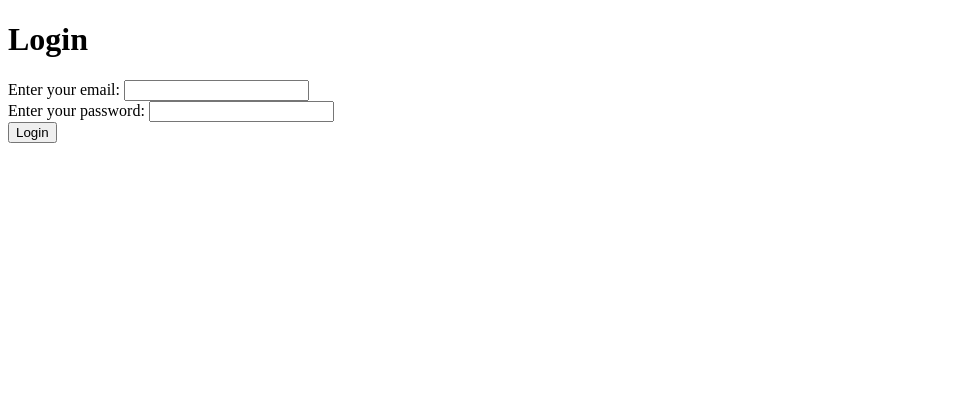
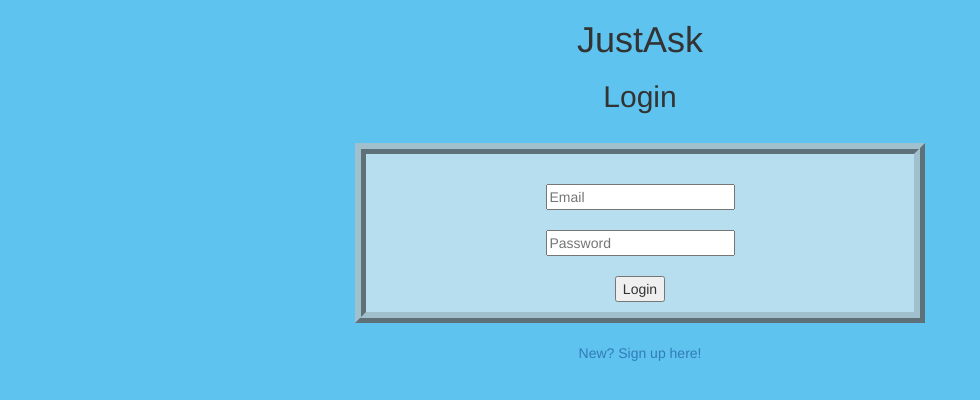
Before and after one commit to jsbindra00/justask, a Flask app: template chat-app/templates/login.html in a window 1280 px wide. Shown: the top 400 px of the page, without its empty margins (0-980 px from the left). Run offline with Flask 2, Linux system fonts and the light colour scheme; the template is opened without the code that fills it, so the values that code supplies are empty; some libraries are stand-ins or nearby versions.

Commit message:
better login
cleaned login a bit

```diff
--- a/chat-app/templates/login.html
+++ b/chat-app/templates/login.html
@@ -4,27 +4,42 @@
     <meta charset="UTF-8">
     <meta http-equiv="X-UA-Compatible" content="IE=edge">
     <meta name="viewport" content="width=device-width, initial-scale=1.0">
-    <title>My Chat App</title>
+    <link href="https://maxcdn.bootstrapcdn.com/bootstrap/3.3.5/css/bootstrap.min.css" rel="stylesheet">
+    <link href="https://maxcdn.bootstrapcdn.com/font-awesome/4.5.0/css/font-awesome.min.css" rel="stylesheet">
+    <title>Login</title>
+    <style>
+        .container {
+            text-align: center;
+        }
+        .row{
+            margin: auto;
+            width: 50%;
+            border: 3mm ridge rgb(160, 192, 205);
+            padding: 10px;
+            text-align: center;
+            align-items: center;
+            background-color: rgb(183, 222, 238);
+        }
+        body {
+            background-color: rgb(94, 196, 239);
+        }
+    </style>
 </head>
-<body>
-    <div class="center-container">
-        <div class="container">
-            <div class="row">
-                <h1 class="text-center">Login</h1>
-                    <form action="/login">
-                        <div>
-                            <label>Enter your email:</label>
-                            <input type="text" name="email">
-                        </div>
-                        <div>
-                            <label>Enter your password:</label>
-                            <input type="password" name="password">
-                        </div>
-                            <button type="submit">Login</button>
-                    </form>
-            </div>
+
+<body class="body">
+    <div class="container">
+        <h1>JustAsk</h1>
+        <h2>Login</h2><br>
+        <div class="row">
+            <form action="/home">
+                <div>
+                    <br><input type="text" placeholder="Email" name="email"><br><br>
+                    <input type="password" placeholder="Password" name="password"><br>
+                </div>
+                    <br><button type="submit">Login</button><br>
+            </form>
         </div>
+        <br><a href="">New? Sign up here!</a> <!-- link to register page -->
     </div>
-
 </body>
 </html>
```
